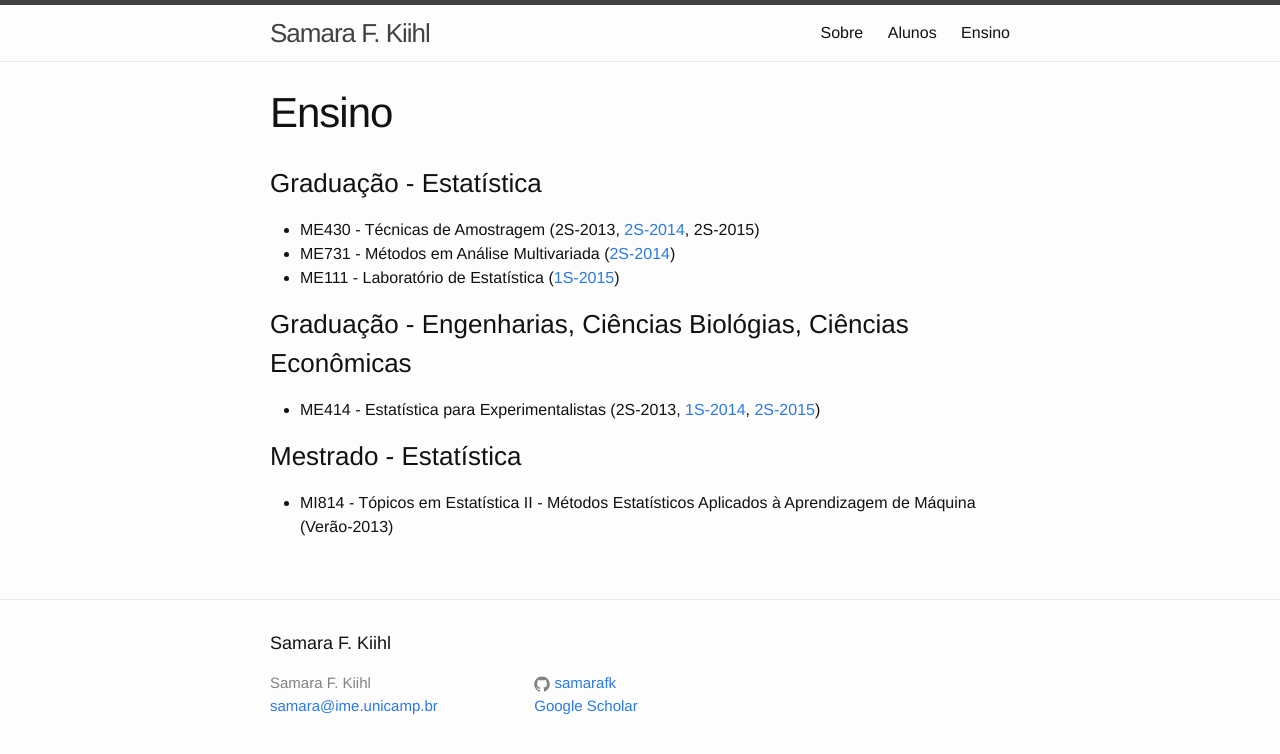
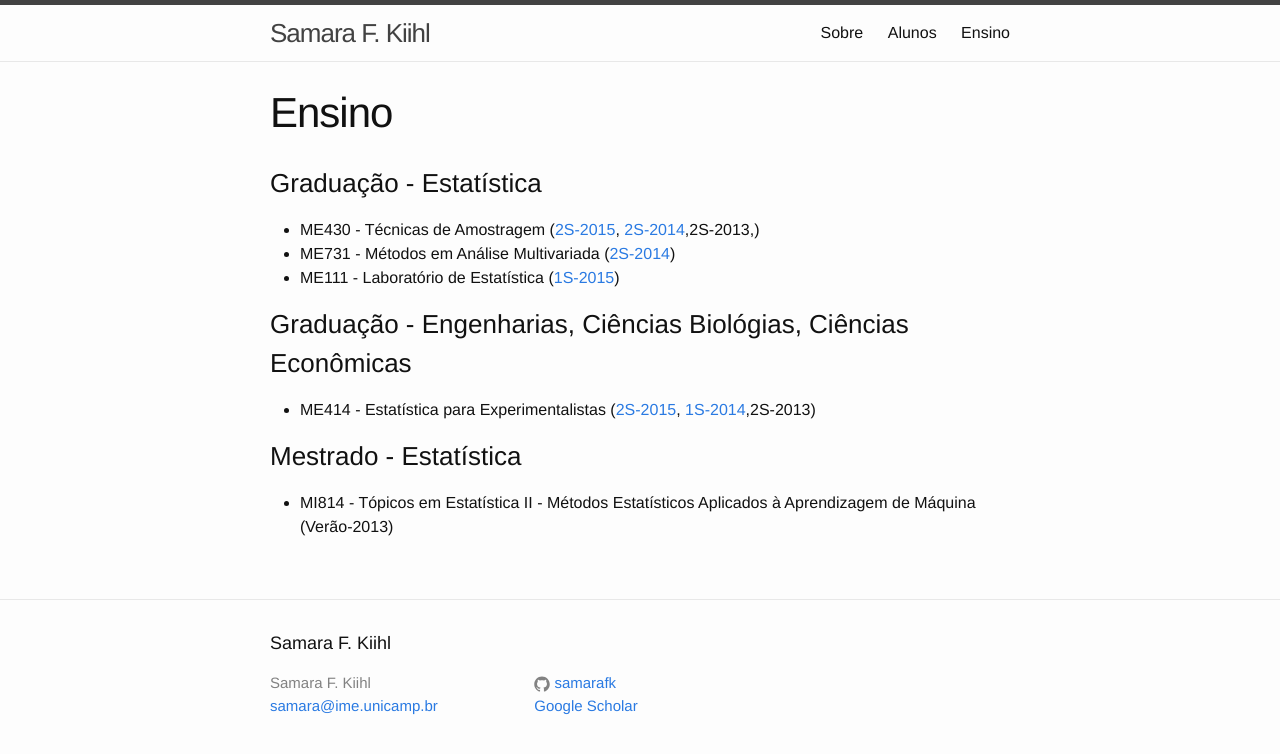
Before and after one commit to samarafk/samarafk.github.io, a Jekyll site: the page built from teaching.md, in a window 1280 px wide. Shown: the top 754 px of the page. Built offline with Jekyll 4.4.1, drawn with Linux system fonts in a browser that asks for light colours; some of the changed lines change nothing that is shown.

Commit message:
order semesters

```diff
--- a/teaching.md
+++ b/teaching.md
@@ -6,14 +6,14 @@ permalink: /teaching/
 
 ### Graduação - Estatística
 
-  +  ME430 - Técnicas de Amostragem (2S-2013, [2S-2014](http://www.ggte.unicamp.br/moodle/course/view.php?id=463), 2S-2015)
+  +  ME430 - Técnicas de Amostragem ([2S-2015](http://samarafk.github.io/ME430/), [2S-2014](http://www.ggte.unicamp.br/moodle/course/view.php?id=463),2S-2013,)
   +  ME731 - Métodos em Análise Multivariada ([2S-2014](http://www.ggte.unicamp.br/moodle/course/view.php?id=459))
   +  ME111 - Laboratório de Estatística ([1S-2015](http://www.ggte.unicamp.br/moodle/course/info.php?id=593))
 
 
 ### Graduação - Engenharias, Ciências Biológias, Ciências Econômicas
 
-  + ME414 - Estatística para Experimentalistas (2S-2013, [1S-2014](http://www.ggte.unicamp.br/moodle/enrol/index.php?id=369), [2S-2015](http://samarafk.github.io/ME414/))
+  + ME414 - Estatística para Experimentalistas ([2S-2015](http://samarafk.github.io/ME414/), [1S-2014](http://www.ggte.unicamp.br/moodle/enrol/index.php?id=369),2S-2013)
 
 
 ### Mestrado - Estatística
```
